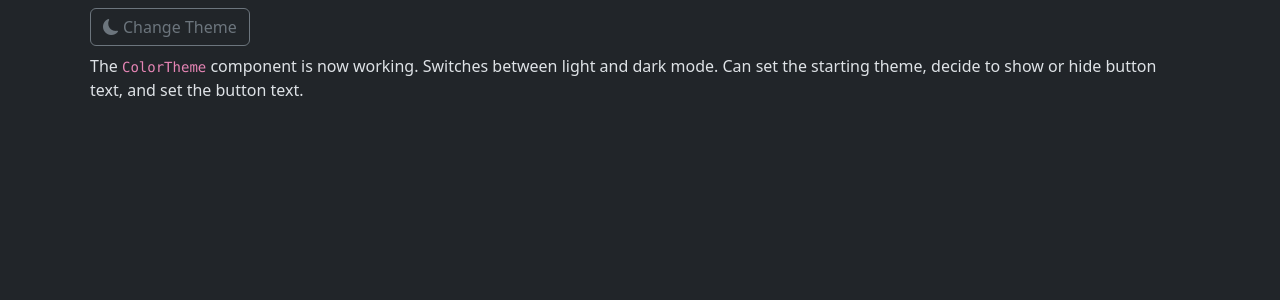
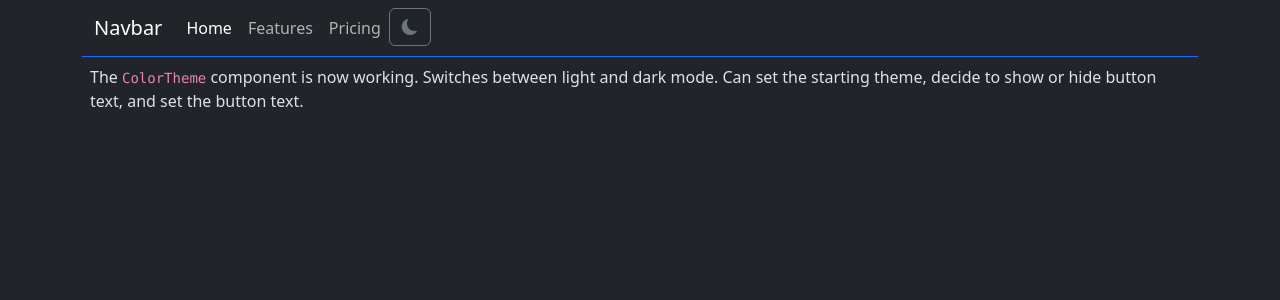
Before and after one commit to c-uliano/react-frontend-components, a React (Vite) app: page / in a window 1280 px wide. Shown: the top 300 px of the page. Built offline with nearby package versions, Linux system fonts and the light colour scheme.

Commit message:
set up Header component

```diff
--- a/src/App.tsx
+++ b/src/App.tsx
@@ -1,6 +1,7 @@
 import "./App.scss";
+import { useEffect } from "react";
 import ColorTheme from "./components/ColorTheme";
-import { useEffect } from "react";
+import Header from "./components/Header/Header";
 
 function App() {
     // to set the <title> for each page, do this
@@ -10,8 +11,8 @@
 
     return (
         <div className="container-sm">
+            <Header />
             <div className="m-2">
-                <ColorTheme />
                 <p className="mt-2">
                     The <code>ColorTheme</code> component is now working. Switches between light and dark mode. Can set the starting theme, decide to
                     show or hide button text, and set the button text.
--- /dev/null
+++ b/src/components/Header/Header.tsx
@@ -0,0 +1,52 @@
+// TODO
+
+import { Link } from "react-router-dom";
+import ColorTheme from "../ColorTheme";
+
+const Header = () => {
+    return (
+        <header className="border-bottom border-primary">
+            <nav className="navbar navbar-expand-lg">
+                <div className="container-fluid">
+                    <a className="navbar-brand" href="#">
+                        Navbar
+                    </a>
+                    <button
+                        className="navbar-toggler"
+                        type="button"
+                        data-bs-toggle="collapse"
+                        data-bs-target="#navbarNav"
+                        aria-controls="navbarNav"
+                        aria-expanded="false"
+                        aria-label="Toggle navigation">
+                        <span className="navbar-toggler-icon"></span>
+                    </button>
+                    <div className="collapse navbar-collapse" id="navbarNav">
+                        <ul className="navbar-nav">
+                            <li className="nav-item">
+                                <a className="nav-link active" aria-current="page" href="#">
+                                    Home
+                                </a>
+                            </li>
+                            <li className="nav-item">
+                                <a className="nav-link" href="#">
+                                    Features
+                                </a>
+                            </li>
+                            <li className="nav-item">
+                                <a className="nav-link" href="#">
+                                    Pricing
+                                </a>
+                            </li>
+                            <li className="nav-item">
+                                <ColorTheme textVisible={false} />
+                            </li>
+                        </ul>
+                    </div>
+                </div>
+            </nav>
+        </header>
+    );
+};
+
+export default Header;
--- a/src/main.tsx
+++ b/src/main.tsx
@@ -4,6 +4,8 @@
 import "./index.scss";
 // imported icons at highest level so I never have to think about them again
 import "../node_modules/bootstrap-icons/font/bootstrap-icons.scss";
+// also imported at highlest level so I can use everywhere
+import "../node_modules/bootstrap/dist/js/bootstrap.min.js";
 
 ReactDOM.createRoot(document.getElementById("root")!).render(
     <React.StrictMode>
```
Also changed, not shown: 1 other file (tests, documents, lock files or other folders).
